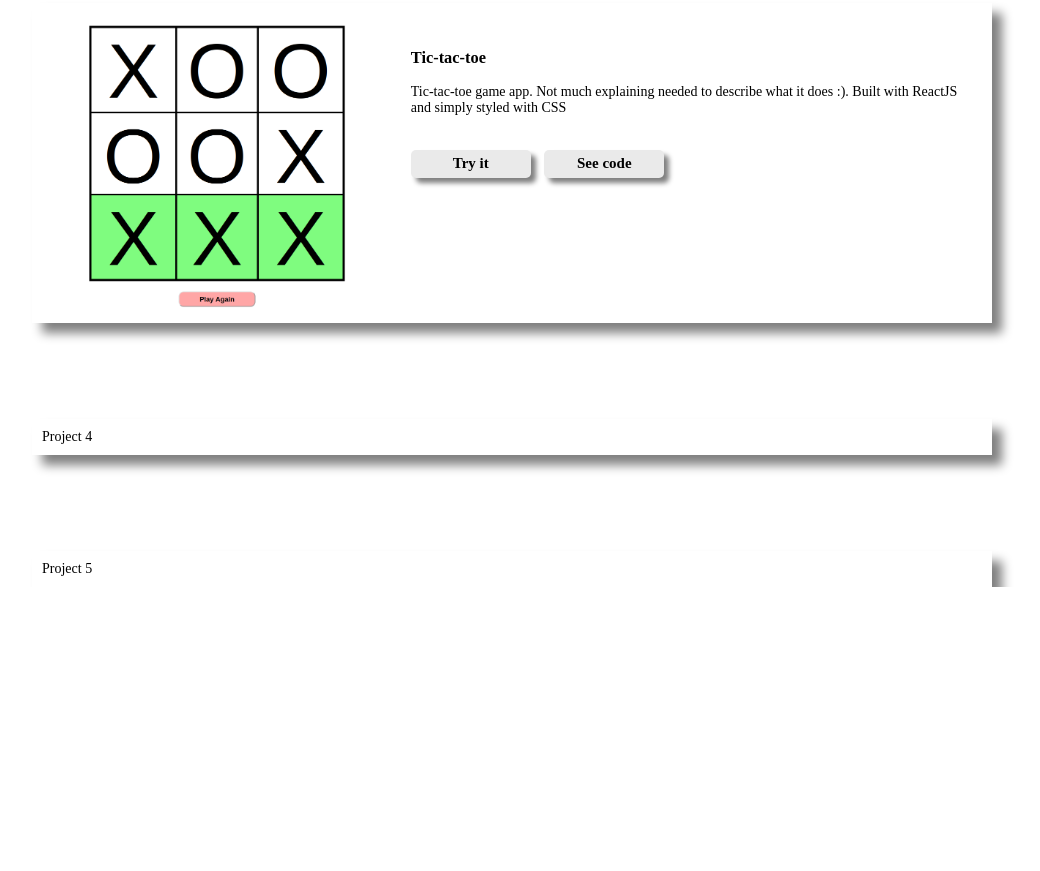
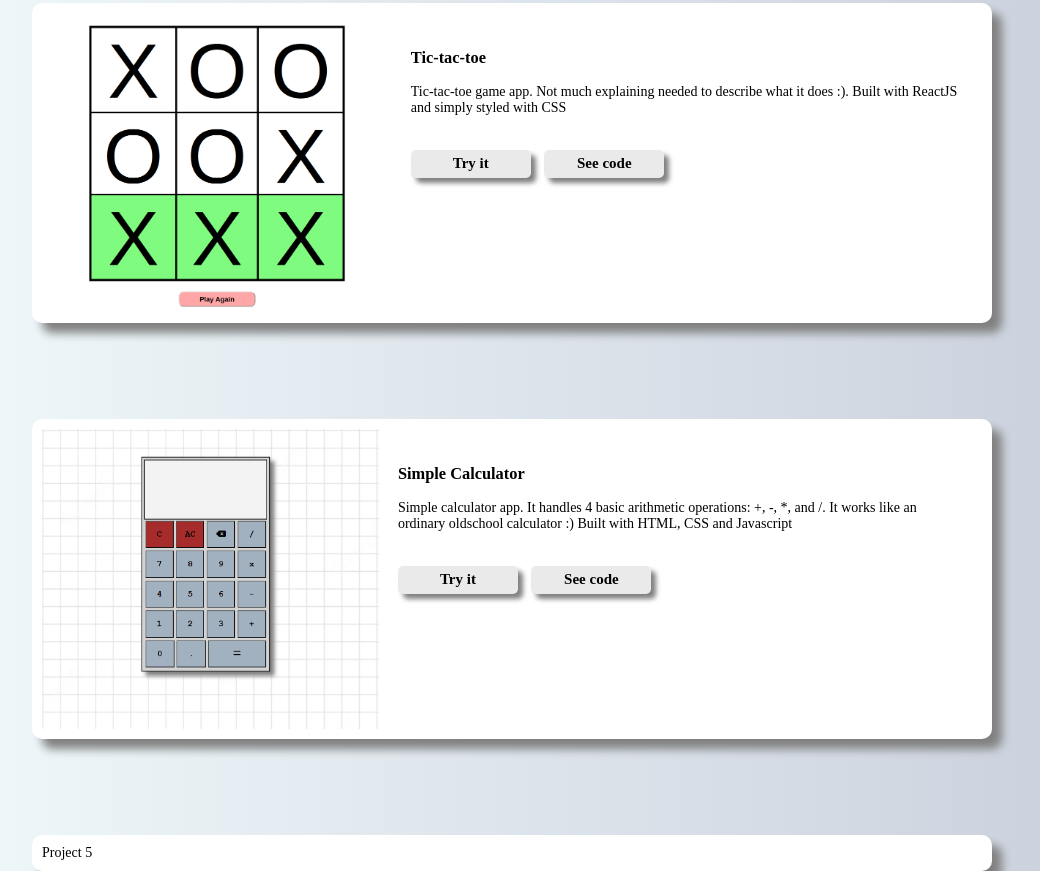
Before and after one commit to damir-kovac/portfolio, a plain HTML site: page index.html in a window 1280 px wide. Shown: the part 2376-3247 px from the top of the page, without its empty margins (128-1168 px from the left). Before the commit the page ends 2963 px from the top, so only its background shows below. Drawn offline with Linux system fonts and the light colour scheme; a web font is replaced by a local one.

Commit message:
4th project added

```diff
--- a/index.html
+++ b/index.html
@@ -110,7 +110,15 @@
                         <a href="" class="button">See code</a>
                     </div>
                 </div>
-                <div class="project">Project 4</div>
+                <div class="project">
+                    <img src="./assets/projects/Calculator.png" alt="" class="project_img">
+                    <div class="project_description">
+                        <h3>Simple Calculator</h3>
+                        <p>Simple calculator app. It handles 4 basic arithmetic operations: +, -, *, and /. It works like an ordinary oldschool calculator :) Built with HTML, CSS and Javascript</p>
+                        <a href="" class="button">Try it</a>
+                        <a href="" class="button">See code</a>
+                    </div>
+                </div>
                 <div class="project">Project 5</div>
             </div>
         </section>
--- a/style.css
+++ b/style.css
@@ -2,7 +2,10 @@
     box-sizing: border-box;
     font-family: 'Unbounded';
 }
-
+html{
+    background: rgb(174,227,238);
+    background: linear-gradient(90deg, rgba(174,227,238,0.17130602240896353) 0%, rgba(69,90,131,0.28895308123249297) 100%);
+}
 a{
     text-decoration: none;
     font-size: 15px;
@@ -87,6 +90,8 @@ section{
     font-size: 14px;
     box-shadow: 10px 10px 10px grey;
     transition: 0.5s;
+    background-color: white;
+    border-radius: 10px;
 }
 
 .project_img{
```
Also changed, not shown: assets/projects/Calculator.png (added).
